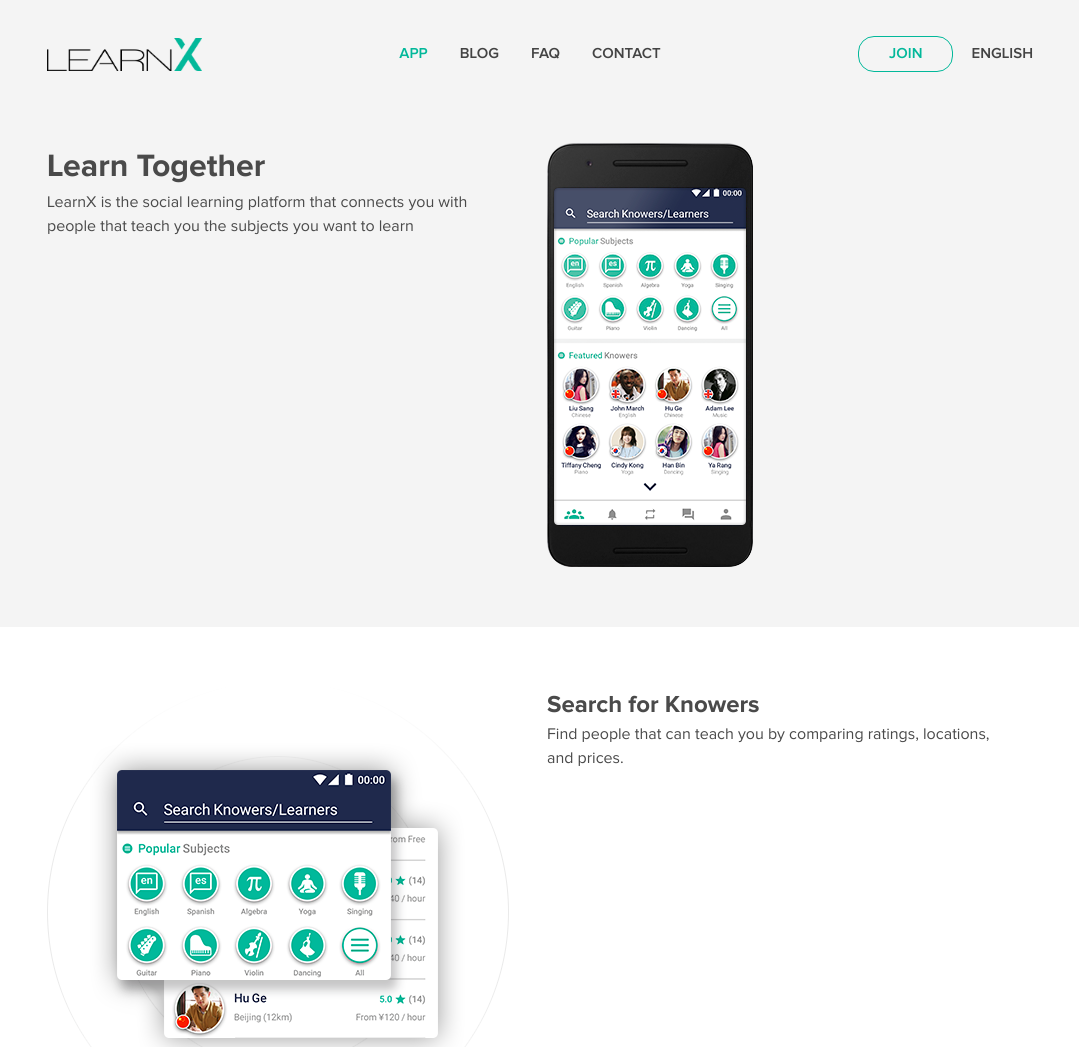
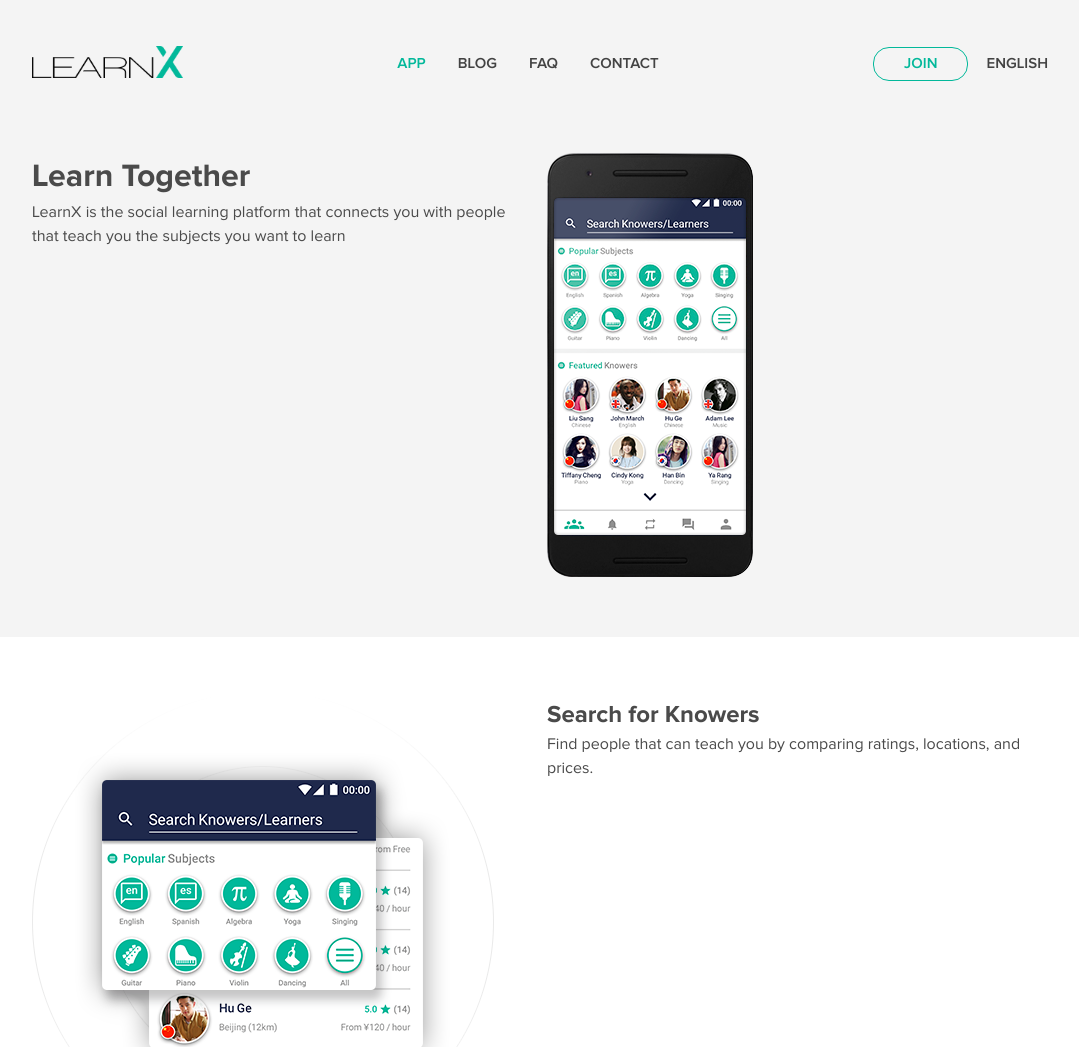
Before and after one commit to AurelianSpodarec/learnxx, a plain HTML site: page index.html in a window 1280 px wide. Shown: the top 1047 px of the page, without its empty margins (93-1172 px from the left). Drawn offline with Linux system fonts and the light colour scheme; a web font is replaced by a local one.

Commit message:
initial commit

```diff
--- a/scss/components/_c-buttons.scss
+++ b/scss/components/_c-buttons.scss
@@ -111,6 +111,6 @@
 		border: 1px solid $brand-color;
 		border-radius: 16px;
 		color: $brand-color!important;
-		padding: 8px 30px !important
+		padding: 7px 30px !important
 	}
 }
--- a/scss/components/_c-navigation.scss
+++ b/scss/components/_c-navigation.scss
@@ -27,12 +27,12 @@
 	@include m(logoContainer) {
 		float: left;
     	@include mq(medium-up) {
-
+    		padding-bottom: 2px;
     	}
 	}
 
 	@include m(logo) {
-		max-width: 155px;
+		max-width: 151px;
     	height: auto;
 	}
 
@@ -58,6 +58,7 @@
 			background-color: inherit;
 			text-align: center;
 			margin-left: 0;
+		    margin-top: 2px;
 			margin-right: 0;
 			padding: 0;
 		    display: block;
--- a/scss/layout/_l-base.scss
+++ b/scss/layout/_l-base.scss
@@ -19,7 +19,7 @@
 	}
 
 	@include mq(medium-up) {
-		max-width: 1030px;
+		max-width: 1060px;
 	}
 }
 
--- a/scss/layout/_l-header.scss
+++ b/scss/layout/_l-header.scss
@@ -8,6 +8,6 @@
 	transition: height 0.4s ease,background-color 0.2s ease;
 
 	@include mq(medium-up) {
-		    padding-top: 25px;
+	    padding-top: 33px;
 	}
 }
```
Also changed, not shown: css/application.css, 1 other file.
